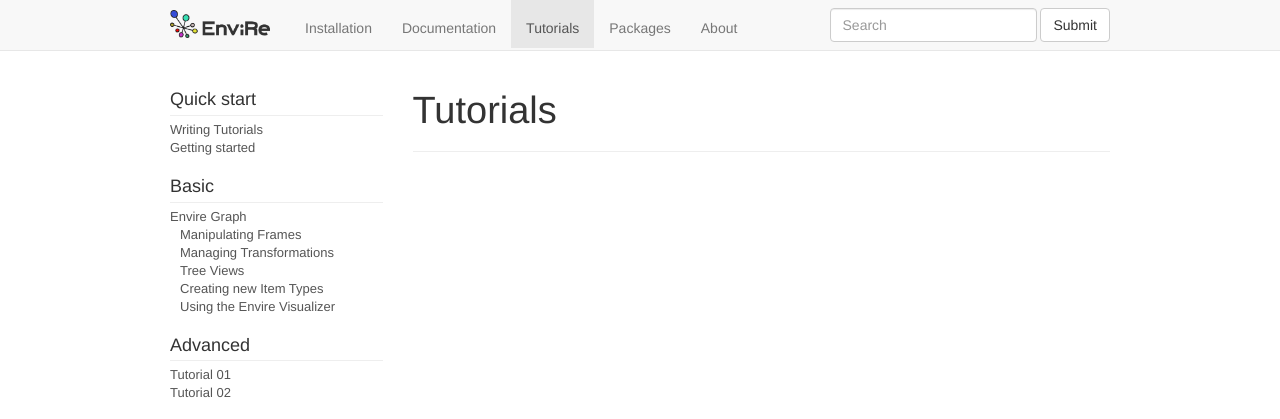
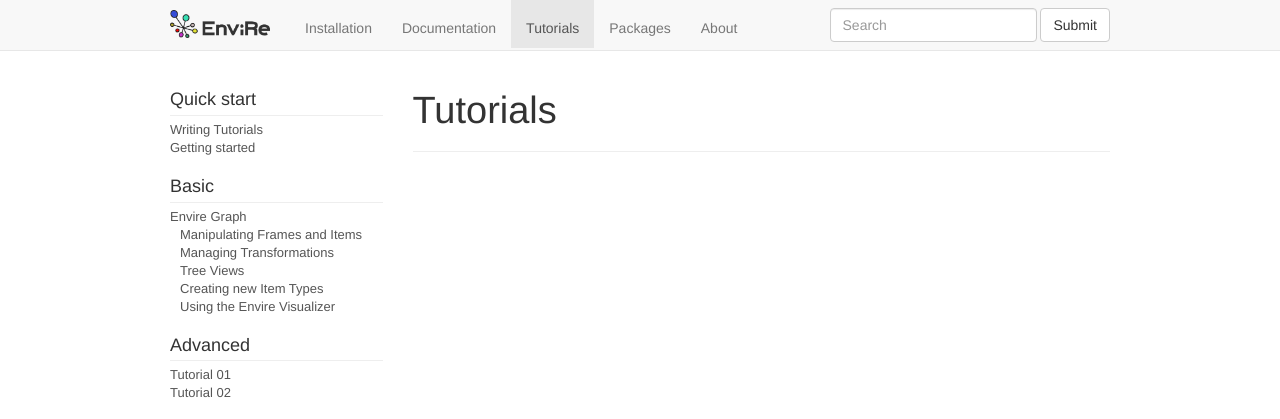
Before and after one commit to envire/envire.github.io, a Jekyll site: the page built from tutorials.md, in a window 1280 px wide. Shown: the top 419 px of the page. Built offline with Jekyll 4.4.1, drawn with Linux system fonts in a browser that asks for light colours; nearby versions of some CDN libraries.

Commit message:
change the title of tutorial

```diff
--- a/_data/nav_tutorials.yml
+++ b/_data/nav_tutorials.yml
@@ -11,7 +11,7 @@
     title: Envire Graph
     subitems:
     - id: tutorial_basic_envire_graph_frames
-      title: Manipulating Frames
+      title: Manipulating Frames and Items
     - id: tutorial_basic_envire_graph_transforms
       title: Managing Transformations
     - id: tutorial_basic_envire_treeview
```
